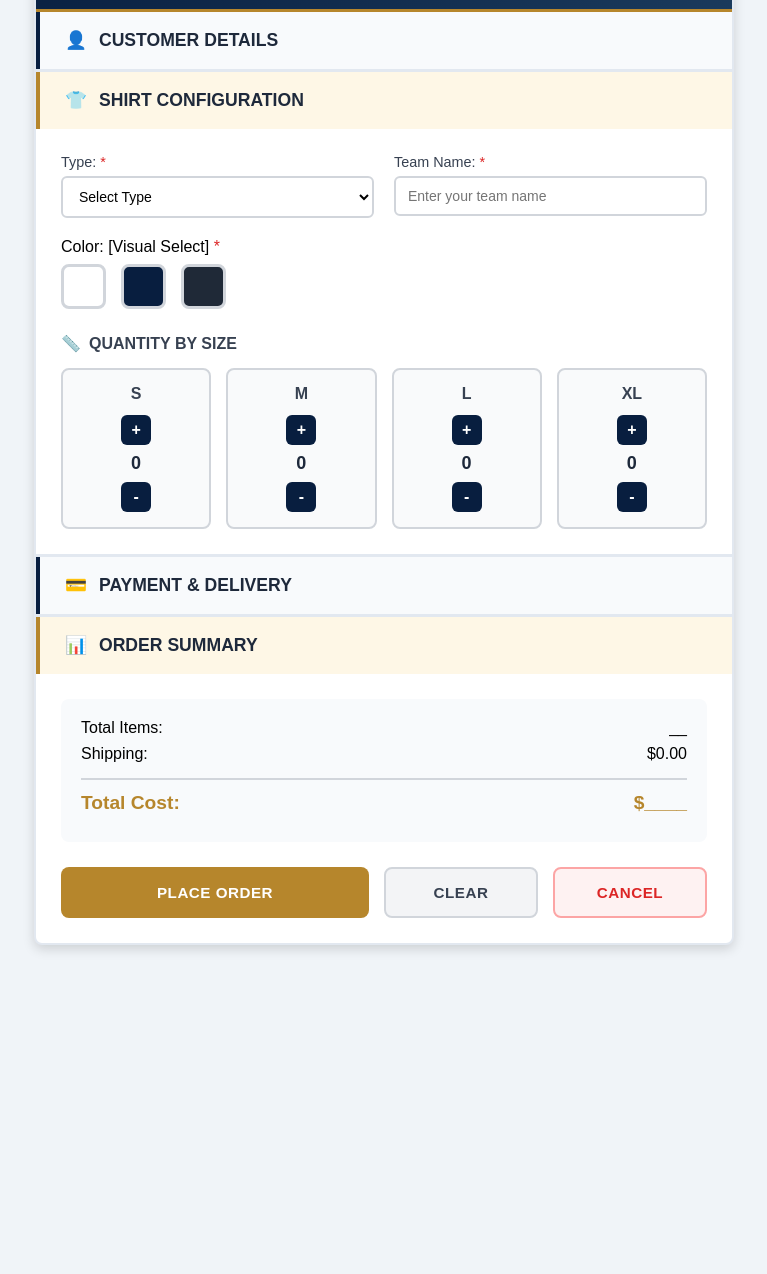
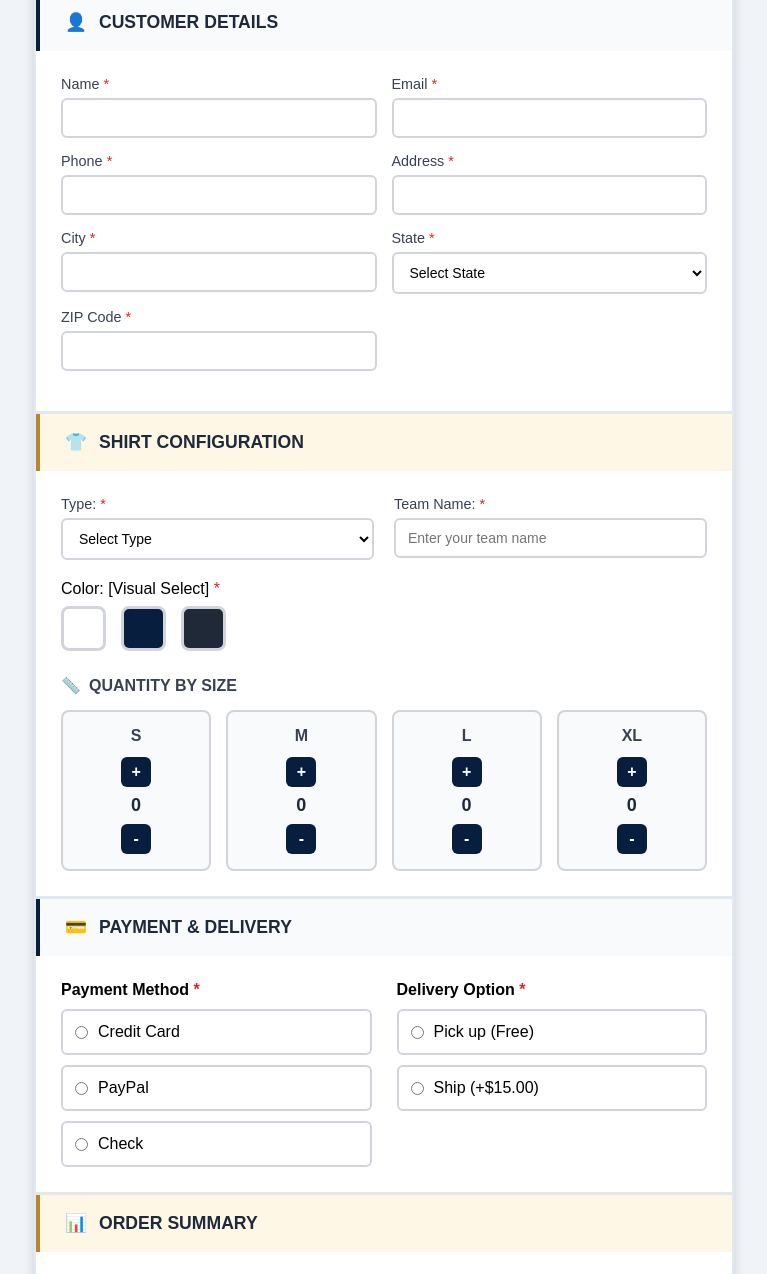
Before and after one commit to marunami/fiu-shirt-order-form, a plain HTML site: page index.html in a window 1280 px wide. Shown: the part 141-1415 px from the top of the page, without its empty margins (256-1023 px from the left). Before the commit the page ends 1106 px from the top, so only its background shows below. Drawn offline with Linux system fonts and the light colour scheme.

Commit message:
Update index.html

```diff
--- a/index.html
+++ b/index.html
@@ -1,4 +1,4 @@
-x<!DOCTYPE html>
+<!DOCTYPE html>
 <html lang="en">
 <head>
     <meta charset="UTF-8">
@@ -473,7 +473,7 @@ x<!DOCTYPE html>
                     <span>👤</span>
                     <span>CUSTOMER DETAILS</span>
                 </div>
-                <div class="section-content" id="customer-content">
+                <div class="section-content expanded" id="customer-content">
                     <div class="form-grid">
                         <div class="form-field">
                             <label>Name <span class="required">*</span></label>
@@ -599,7 +599,7 @@ x<!DOCTYPE html>
                     <span>💳</span>
                     <span>PAYMENT & DELIVERY</span>
                 </div>
-                <div class="section-content" id="payment-content">
+                <div class="section-content expanded" id="payment-content">
                     <div class="payment-grid">
                         <div>
                             <label><strong>Payment Method <span class="required">*</span></strong></label>
@@ -792,5 +792,4 @@ x<!DOCTYPE html>
         updateSummary();
     </script>
 </body>
-
 </html>
```
